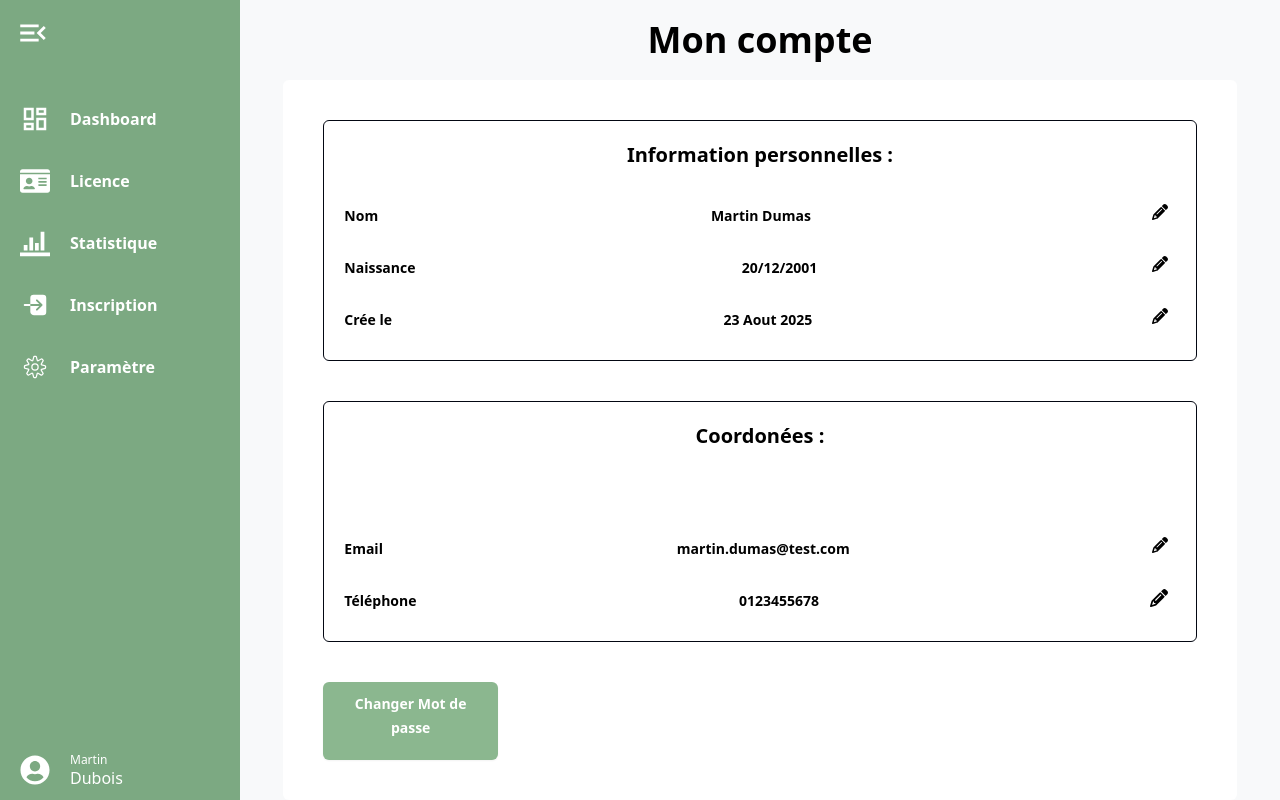
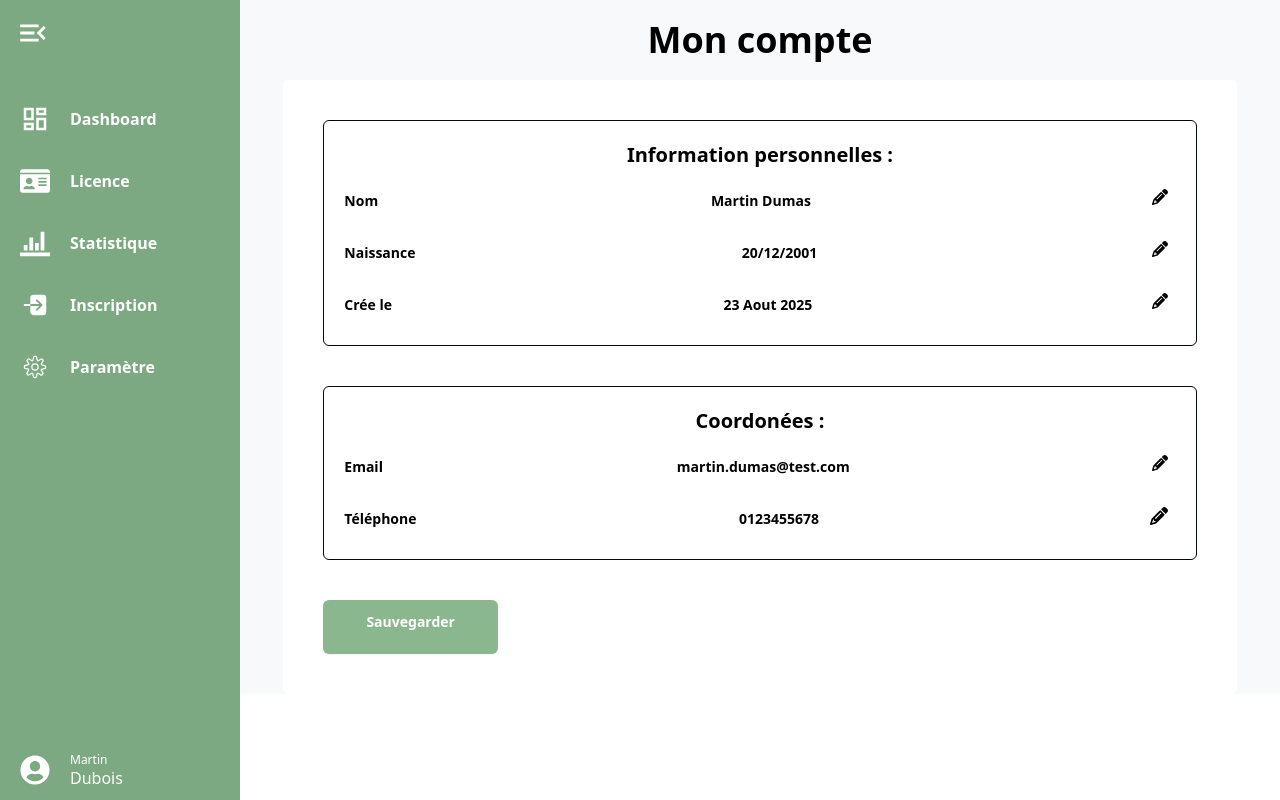
Before and after one commit to Matthieu77220/M2I_Site_Web, a React (Vite) app in the folder app-web/: page / in a window 1280 px wide. Built offline with nearby package versions, Linux system fonts and the light colour scheme.

Commit message:
Commencement de la fonctionnalité pour modifier les paramètres [il manque le fait de récupérer les valeurs des inputs]

```diff
--- a/app-web/src/Profile.jsx
+++ b/app-web/src/Profile.jsx
@@ -5,35 +5,48 @@ import { FaPencil } from "react-icons/fa6";
 function Profile() {
     const [open, setOpen] = useState(true)
 
+    const [inputName, setInputName] = useState(false)
+    const [inputDate, setInputDate] = useState(false)
+    const [inputEmail,setInputEmail] = useState(false)
+    const [inputTelephone,setInputTelephone] = useState(false)
+
 
     return (
         <>
-        <section className='flex flex-col h-screen'>
+        <section className='flex flex-col'>
             <div className='flex'>
                 <NavBar open={open} setOpen={setOpen} /> {/* Passe en props les éléments du UseStat (open,setOpen) */}
             </div>
             <div className= {`duration-500 ${open ? "pl-60 w-[calc(100vw_-_15rem)]" : "pl-[72px] [calc(100vw_-_4.5rem)]"} overflow-hidden flex flex-col justify-center items-center bg-[#f8f9fa] h-full w-full`}>
                 <h1 className='m-5 text-black text-2xl lg:text-4xl font-bold'>Mon compte</h1>
-                <div className='flex flex-col md:p-10 p-3 gap-10 rounded-md overflow-hidden bg-white min-w-11/12 max-md:h-5/6'>
+                <form className='flex flex-col md:p-10 p-3 gap-10 rounded-md overflow-hidden bg-white min-w-11/12 max-md:h-5/6'>
 
-                    <div className='flex flex-col justify-between gap-3 items-center border-[1px] border-gray-950 rounded-md p-5 h-screen'>
+                    <div className='flex flex-col justify-between gap-3 items-center border-[1px] border-gray-950 rounded-md p-5'>
                         <h1 className='text-sm lg:text-xl font-bold'>Information personnelles :</h1>
                         <div className='flex flex-col w-full space-y-3'>
 
                             <div className='flex w-full justify-between items-center'>
                                 <h1 className='text-sm font-semibold'>Nom</h1>
-                                <h1 className='text-sm font-semibold'>Martin Dumas</h1>
-                                <div className='p-2 h-10 items-center'>
+                                {!inputName ?
+                                    <h1 className='text-sm font-semibold'>Martin Dumas</h1>
+                                            :
+                                <input type="text" id='nom' placeholder='Martin Dumas' className='bg-gray-50 border border-gray-300 text-gray-500 text-sm rounded-lg focus:ring-gray-500 focus:border-gray-200 block p-2.5'/>
+                                }
+                                <label htmlFor="nom" className='p-2 h-10 items-center' onClick={() => {setInputName(!inputName)}}>
                                     <FaPencil className={'cursor-pointer'} />
-                                </div>
+                                </label>
                             </div>
 
                             <div className='flex w-full justify-between items-center'>
                                 <h1 className='text-sm font-semibold'>Naissance</h1>
-                                <h1 className='text-sm font-semibold'>20/12/2001</h1>
-                                <div className='p-2 h-10 items-center'>
+                                {!inputDate ?
+                                        <h1 className='text-sm font-semibold'>20/12/2001</h1>
+                                            :
+                                        <input type="date" id="date" className='text-sm font-semibold' />
+                                }
+                                <label htmlFor="date" className='p-2 h-10 items-center' onClick={() => {setInputDate(!inputDate)}}>
                                     <FaPencil className={'cursor-pointer'} />
-                                </div>
+                                </label>
                             </div>
 
                             <div className='flex w-full justify-between items-center'>
@@ -47,31 +60,39 @@ function Profile() {
                         </div>
                     </div>
 
-                    <div className='flex flex-col justify-between gap-3 items-center border-[1px] border-gray-950 rounded-md p-5 h-screen'>
+                    <div className='flex flex-col justify-between gap-3 items-center border-[1px] border-gray-950 rounded-md p-5'>
                         <h1 className='text-sm lg:text-xl font-bold'>Coordonées :</h1>
                         <div className='flex flex-col w-full space-y-3'>
 
                             <div className='flex w-full justify-between items-center'>
                                 <h1 className='text-sm font-semibold'>Email</h1>
-                                <h1 className='text-sm font-semibold'>martin.dumas@test.com</h1>
-                                <div className='p-2 h-10 items-center'>
+                                {!inputEmail ?
+                                        <h1 className='text-sm font-semibold'>martin.dumas@test.com</h1>
+                                            :
+                                        <input type="email" id="email" placeholder='exemple@test.fr'className='bg-gray-50 border border-gray-300 text-gray-500 text-sm rounded-lg focus:ring-gray-500 focus:border-gray-200 block p-2.5'/>
+                                }
+                                <label htmlFor="email" className='p-2 h-10 items-center' onClick={() => {setInputEmail(!inputEmail)}}>
                                     <FaPencil className={'cursor-pointer'} />
-                                </div>
+                                </label>
                             </div>
 
                             <div className='flex w-full justify-between items-center'>
                                 <h1 className='text-sm font-semibold'>Téléphone</h1>
-                                <h1 className='text-sm font-semibold'>0123455678</h1>
-                                <div className='p-2 h-10 items-center'>
+                                {!inputTelephone ?
+                                        <h1 className='text-sm font-semibold'>0123455678</h1>
+                                            :
+                                        <input placeholder='0123455678' type="text" id="telephone" className='bg-gray-50 border border-gray-300 text-gray-500 text-sm rounded-lg focus:ring-gray-500 focus:border-gray-200 block p-2' />
+                                }
+                                <label htmlFor="telephone" className='p-2 h-10 items-center' onClick={() => {setInputTelephone(!inputTelephone)}}>
                                     <FaPencil className={'cursor-pointer text-lg'} />
-                                </div>
+                                </label>
                             </div>
                         </div>
                     </div>
 
-                    <button type="button" className="flex w-[20%] text-center justify-center rounded-md shadow-xs bg-[#8BB78F] px-4 py-2.5 pb-5 text-sm/6 font-semibold text-white hover:bg-[#6b9773] cursor-pointer focus-visible:outline-2 focus-visible:outline-offset-2">Changer Mot de passe</button>
+                    <button type="submit" className="flex w-1/5 text-center justify-center rounded-md shadow-xs bg-[#8BB78F] px-4 py-2.5 pb-5 text-sm/6 font-semibold text-white hover:bg-[#6b9773] cursor-pointer focus-visible:outline-2 focus-visible:outline-offset-2">Sauvegarder</button>
 
-                </div>
+                </form>
             </div>
         </section>
         </>
```
